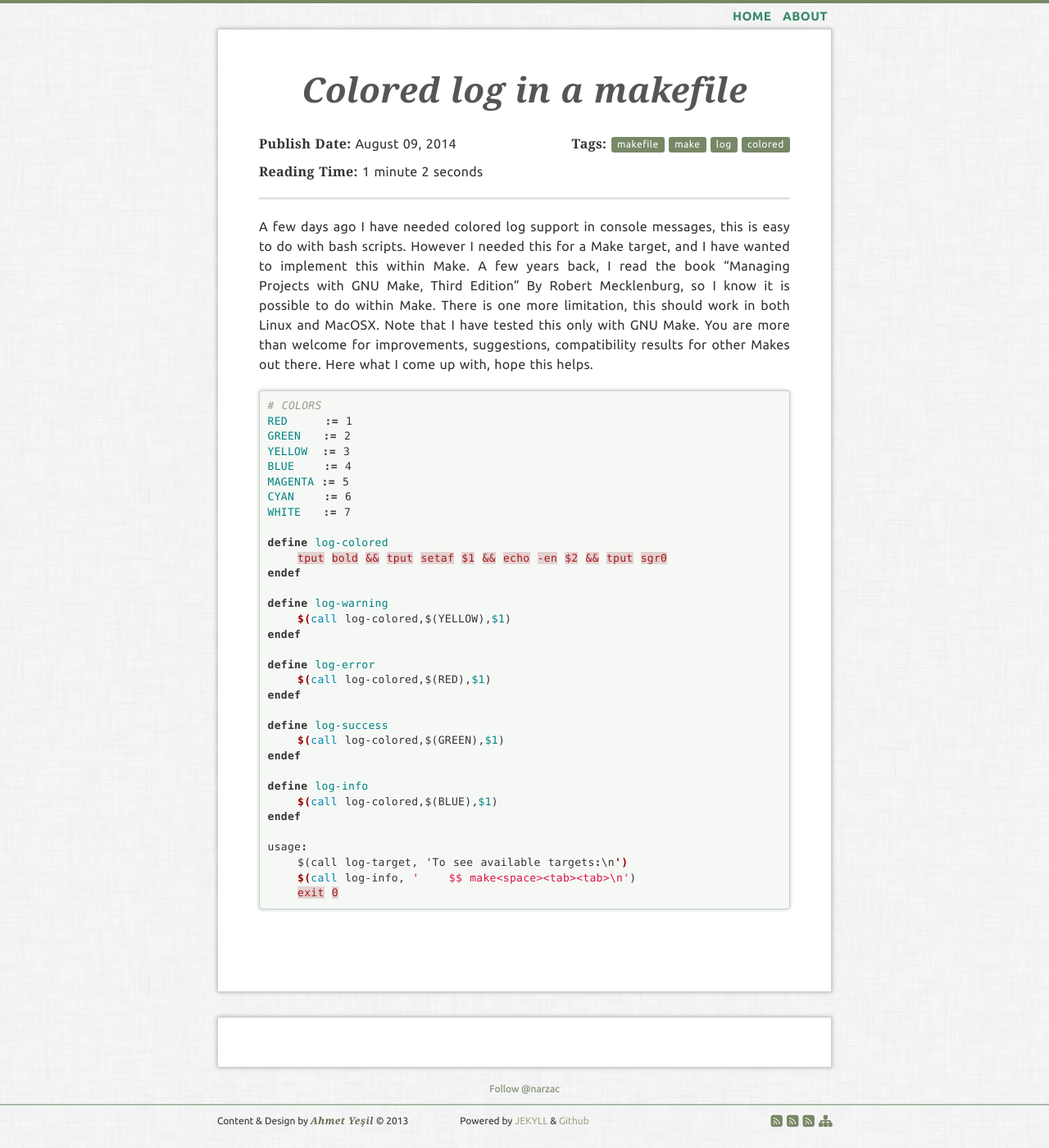
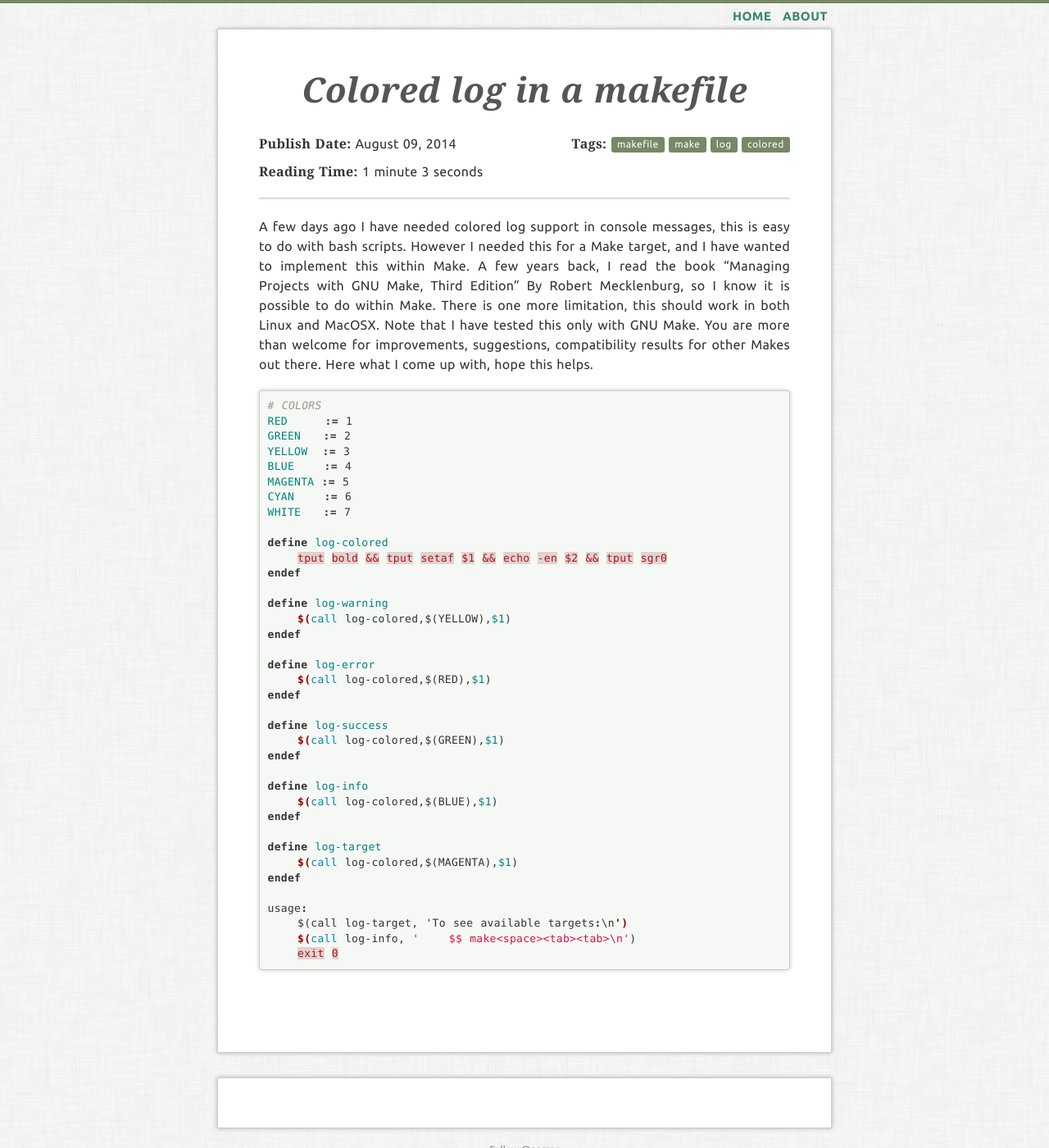
Before and after one commit to narzac/narzac.github.io, a Jekyll site: the page built from _posts/programming/2014-08-09-colored-log-in-makefile.md, in a window 1280 px wide and 1400 px high. Shown: the whole window at 82% size. Built offline with Jekyll 4.4.1, drawn with Linux system fonts in a browser that asks for light colours; nearby versions of some CDN libraries; comment, search, counter and statistics services are not loaded.

Commit message:
add log target for the sake of completeness

```diff
--- a/_posts/programming/2014-08-09-colored-log-in-makefile.md
+++ b/_posts/programming/2014-08-09-colored-log-in-makefile.md
@@ -43,6 +43,10 @@ define log-info
     $(call log-colored,$(BLUE),$1)
 endef
 
+define log-target
+    $(call log-colored,$(MAGENTA),$1)
+endef
+
 usage:
     $(call log-target, 'To see available targets:\n')
     $(call log-info, '    $$ make<space><tab><tab>\n')
```
